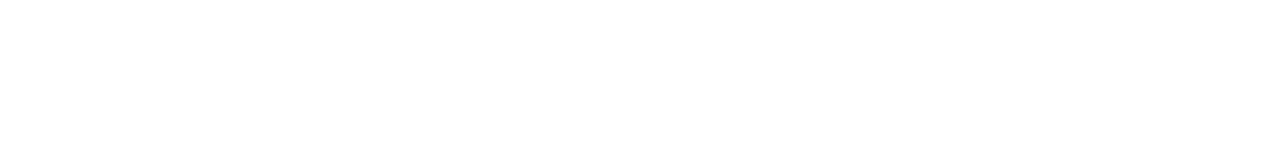
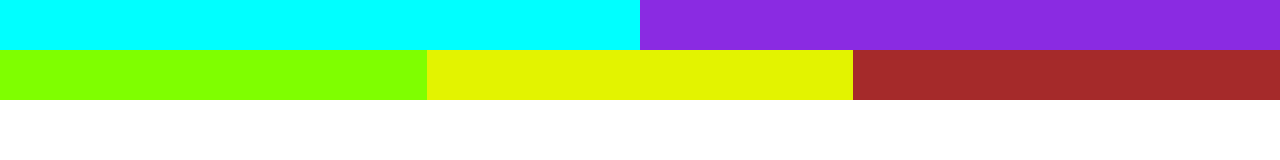
Before and after one commit to ioannispapakostas/IoannisPapakostas1st, a plain HTML site: page index.html in a window 1280 px wide. Drawn offline with Linux system fonts and the light colour scheme.

Commit message:
Grid Basic

```diff
--- a/css/style.css
+++ b/css/style.css
@@ -524,3 +524,21 @@ a {
         font-size: 1.6rem;
     }
 }
+
+        /* GRID */
+
+.grid {
+    display: grid;
+}
+
+@media screen and (min-width: 768px) {
+    .grid--1x2 {
+        grid-template-columns: repeat(2, 1fr);
+    }
+}
+
+@media screen and (min-width: 1024px) {
+    .grid--1x3 {
+        grid-template-columns: repeat(3, 1fr);
+    }
+}
--- a/index.html
+++ b/index.html
@@ -10,6 +10,14 @@
     <link rel="preconnect" href="https://fonts.gstatic.com" crossorigin>
     <link href="https://fonts.googleapis.com/css2?family=Inter:ital,opsz,wght@0,14..32,100..900;1,14..32,100..900&display=swap" rel="stylesheet">
 <body>
-
+    <div class="grid grid--1x2">
+        <div style="height:50px; background-color: aqua;"></div>
+        <div style="height:50px; background-color: blueviolet;"></div>
+    </div>
+    <div class="grid grid--1x3">
+        <div style="height:50px; background-color:chartreuse;"></div>
+        <div style="height:50px; background-color:rgb(227, 243, 0)"></div>
+        <div style="height:50px; background-color:brown"></div>
+    </div>
 </body>
 </html>
```
Also changed, not shown: Components/Grid.html (added, +28 -0 lines).
